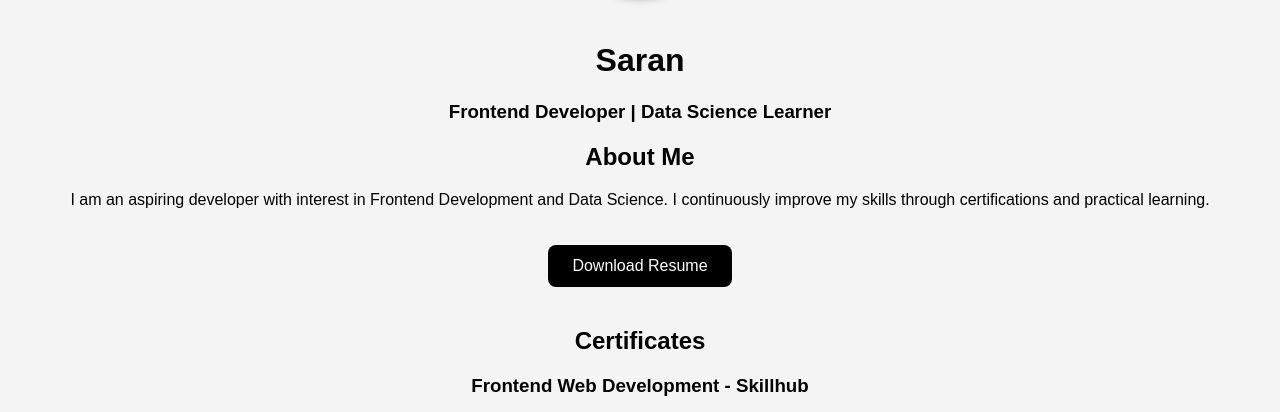
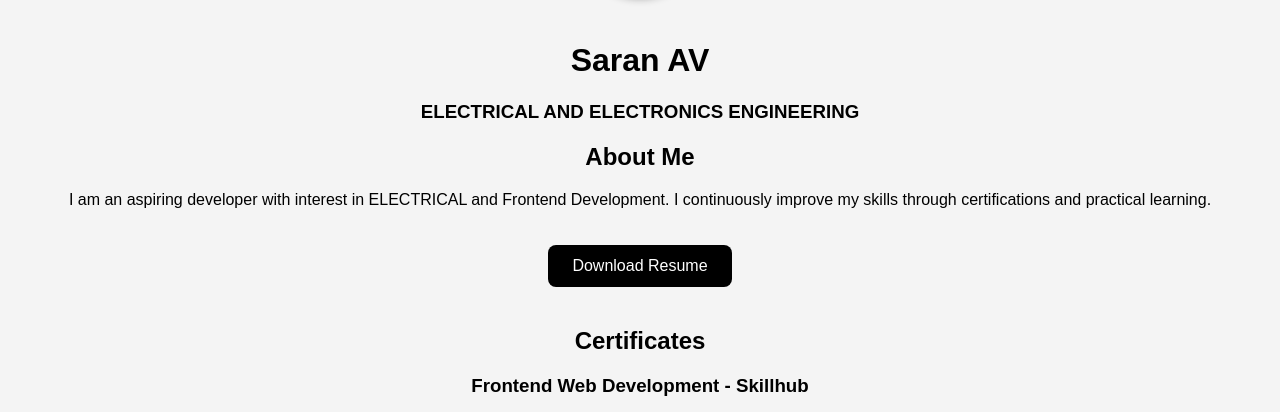
Before and after one commit to saranav86-av/saranav86-av.github.io, a plain HTML site: page index.html in a window 1280 px wide. Shown: the part 321-733 px from the top of the page. Drawn offline with Linux system fonts and the light colour scheme.

Commit message:
Update index.html

```diff
--- a/index.html
+++ b/index.html
@@ -37,13 +37,13 @@
 
     <img src="WhatsApp Image 2026-04-30 at 5.13.08 PM.jpeg" class="profile">
 
-    <h1>Saran</h1>
-    <h3>Frontend Developer | Data Science Learner</h3>
+    <h1>Saran AV</h1>
+    <h3>ELECTRICAL AND ELECTRONICS ENGINEERING</h3>
 
     <h2>About Me</h2>
     <p>
-        I am an aspiring developer with interest in
-        Frontend Development and Data Science.
+        I am an aspiring developer with interest in ELECTRICAL and
+        Frontend Development.
         I continuously improve my skills through
         certifications and practical learning.
     </p>
```
